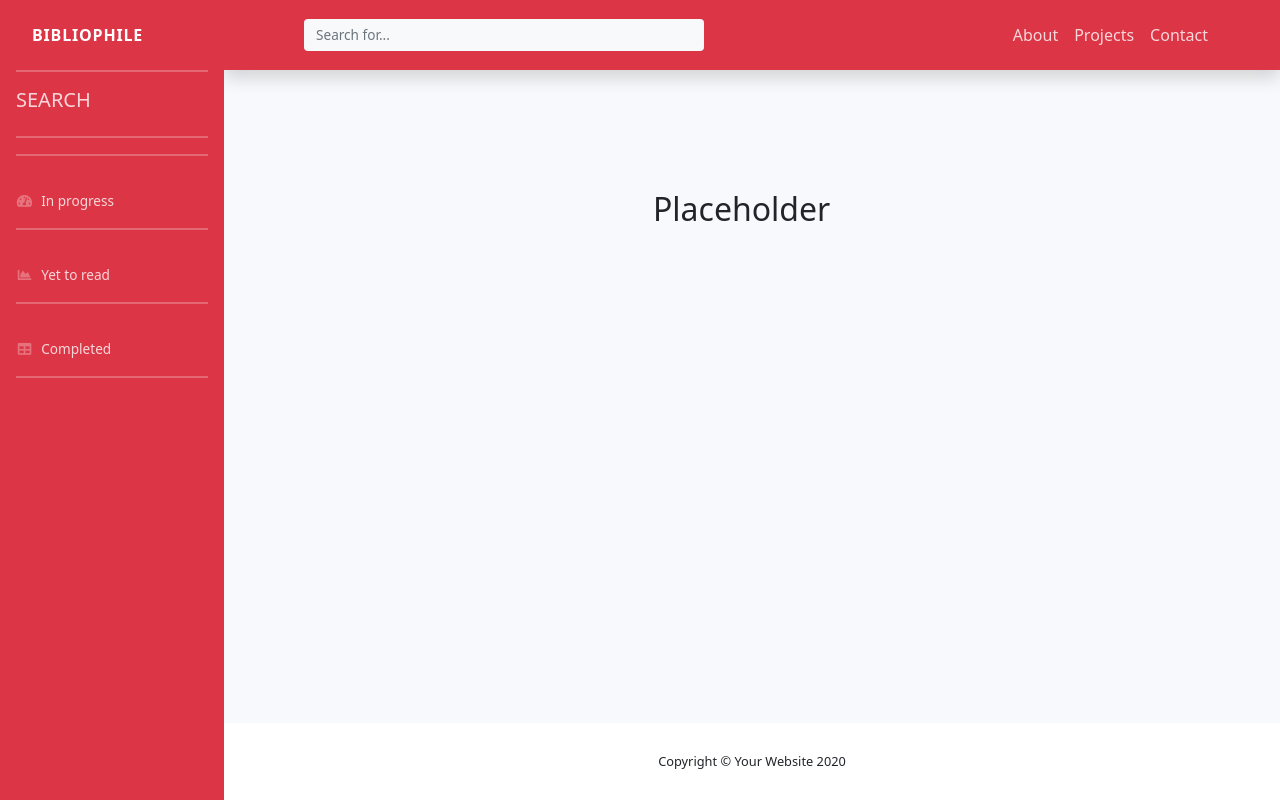
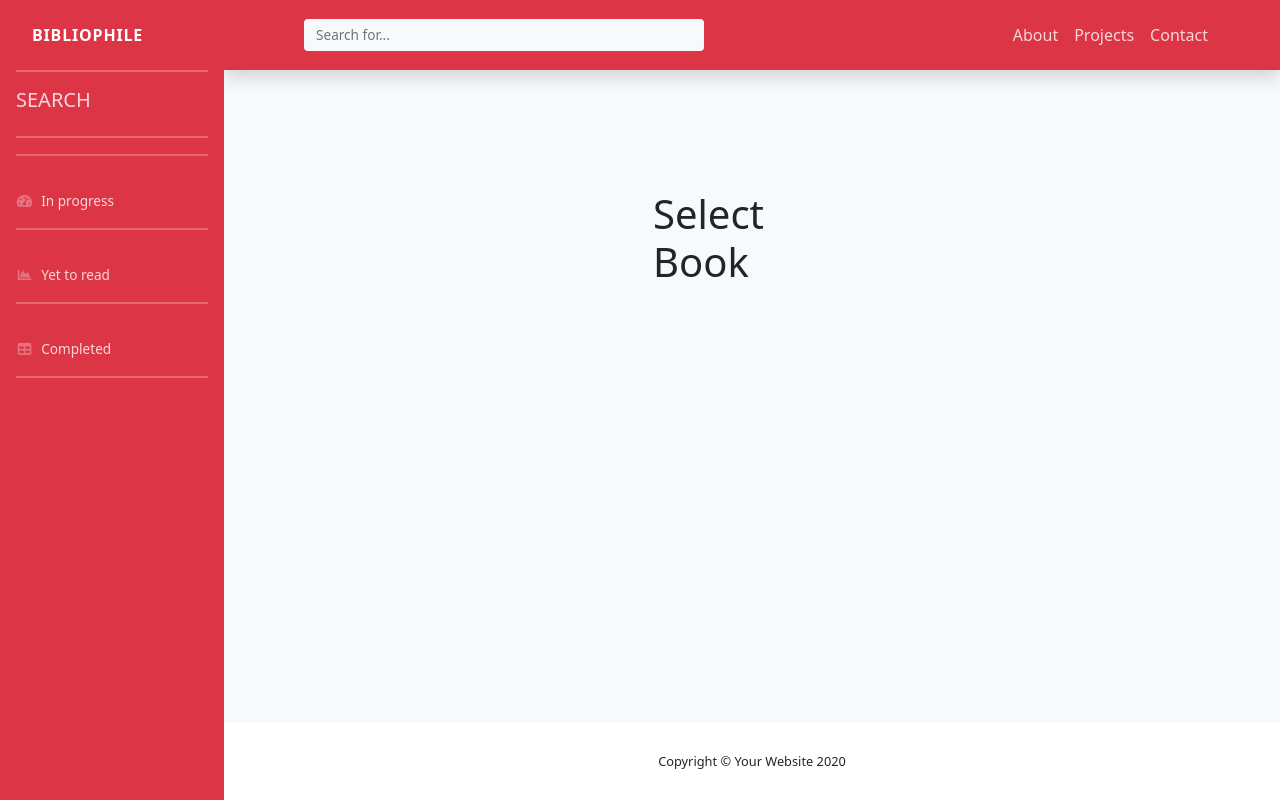
Before and after one commit to Stephen-Nw/digitalLibrary, a Flask app: page / in a window 1280 px wide. Run offline with Flask 2, Linux system fonts and the light colour scheme; some libraries are stand-ins or nearby versions.

Commit message:
display list of books on search.html

```diff
--- a/main.py
+++ b/main.py
@@ -37,7 +37,7 @@ def find_book():
         response = requests.get("https://www.googleapis.com/books/v1/volumes", params=parameters)
         response.raise_for_status()
         book_data = response.json()
-        book_list = book_data['items']['volumeInfo']
+        book_list = book_data['items']
 
         return render_template('search.html', books=book_list)
     else:
--- a/templates/search.html
+++ b/templates/search.html
@@ -13,5 +13,13 @@
 {% endblock %}
 
 {% block card %}
-<h2>Placeholder</h2>
+<div class="container">
+    <h1 class="heading">Select Book</h1>
+  {% for book in books %}
+  <p>
+    {{ book['volumeInfo']['title'] }} - {{ book['volumeInfo']['authors'] }} - {{ book['volumeInfo']['publishedDate'] }}
+  </p>
+  {% endfor %}
+
+</div>
 {% endblock %}
```
